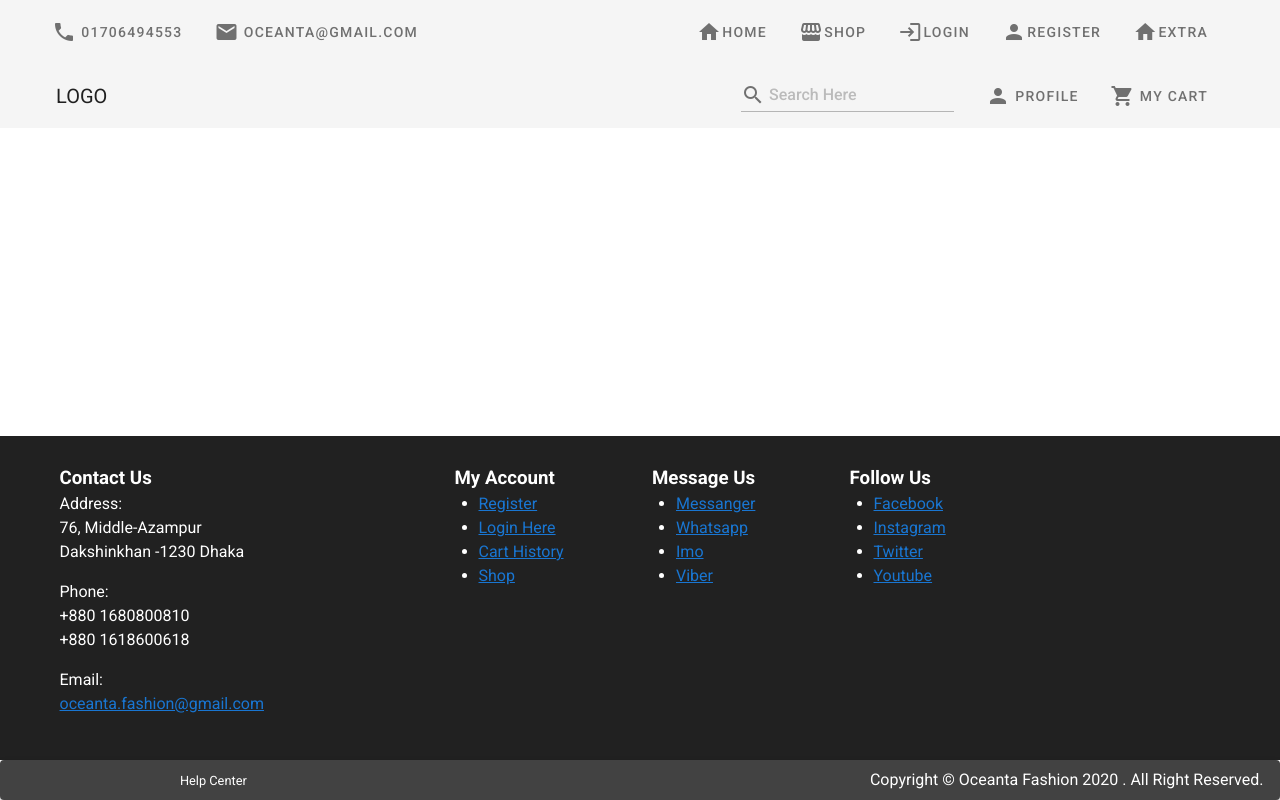
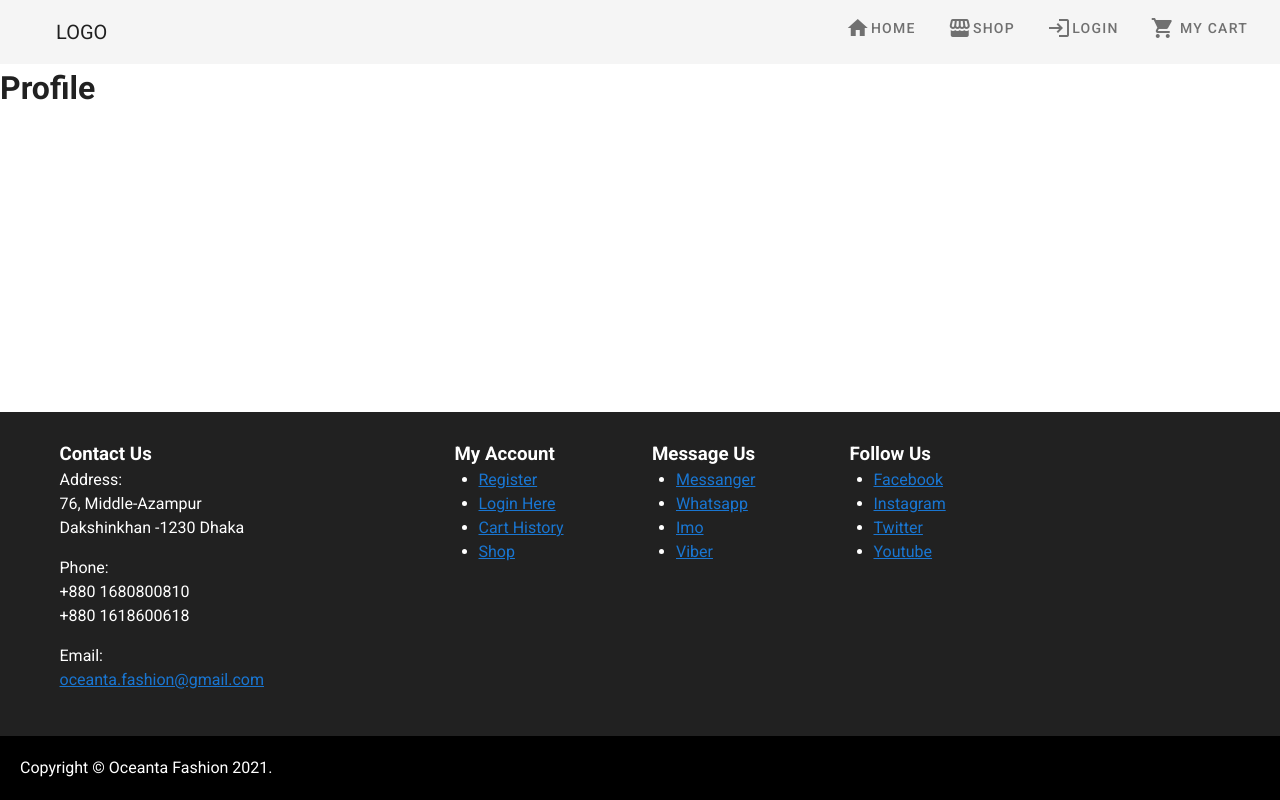
Before and after one commit to SazidAhmed/Nuxt-Vuetify, a Nuxt app: page /profile in a window 1280 px wide. Built offline with nearby package versions, Linux system fonts and the light colour scheme.

Commit message:
nav bar updated

```diff
--- a/components/Hero.vue
+++ b/components/Hero.vue
@@ -1,5 +1,5 @@
 <template>
-    <div class="mt-10 pb-15">
+    <div class="pb-15">
       <!-- slider  -->
         <v-carousel cycle hide-delimiters>
           <v-carousel-item
--- a/components/website/Footer.vue
+++ b/components/website/Footer.vue
@@ -77,28 +77,11 @@
                         </div>
                     </v-col>
                 </v-row>
-
             </div>
         </v-footer>
-        <v-card>
-            <v-row no-gutters
-                class="grey darken-3 py-2 text-center white--text "
-                >
-                <v-col
-                    cols="12"
-                    sm="4"
-                >
-                <small>Help Center</small>
-                </v-col>
-                <v-spacer></v-spacer>
-                <v-col
-                    cols="12"
-                    sm="4"
-                >
-                <span>Copyright © Oceanta Fashion 2020 . All Right Reserved.</span>
-                </v-col>
-            </v-row>
-        </v-card>
+        <div class="black py-5">
+            <span class="ml-5 white--text">Copyright © Oceanta Fashion 2021.</span>
+        </div>
   </div>
 </template>
 
--- a/components/website/Navbar.vue
+++ b/components/website/Navbar.vue
@@ -1,86 +1,59 @@
 <template>
   <div>
     <!--Top Navbar-->
-        <v-toolbar flat class="mainHeader" color="grey lighten-4">
-            <v-toolbar-title class="ml-5 hidden-sm-and-down">
-                <v-btn plain>
-                    <v-icon class="mr-1">mdi-phone</v-icon>
-                    01706494553
-                </v-btn>
-                <v-btn plain>
-                    <v-icon class="mr-1"> mdi-email</v-icon>
-                    oceanta@gmail.com
-                </v-btn>
+    <v-toolbar flat class="mainHeader hidden-sm-and-down" color="grey lighten-4">
+      <!-- desktop -->
+      <v-toolbar-title class="">
+        <v-toolbar-title class="ml-10 hidden-sm-and-down"><span>LOGO</span></v-toolbar-title>
       </v-toolbar-title>
       <v-spacer></v-spacer>
-            <v-toolbar-items class="hidden-sm-and-down mr-10">
-                <v-btn plain><v-icon>mdi-home</v-icon> <NuxtLink to="/" style="text-decoration: none; color: inherit;">Home</NuxtLink></v-btn>
-                <v-btn plain><v-icon>mdi-storefront</v-icon><NuxtLink to="/shop" style="text-decoration: none; color: inherit;">Shop</NuxtLink></v-btn>
-                <v-btn plain><v-icon>mdi-login</v-icon><NuxtLink to="/login" style="text-decoration: none; color: inherit;">Login</NuxtLink></v-btn>
-                <v-btn plain><v-icon>mdi-account</v-icon><NuxtLink to="/register" style="text-decoration: none; color: inherit;">Register</NuxtLink></v-btn>
-                <v-btn plain><v-icon>mdi-home</v-icon><NuxtLink to="/extra" style="text-decoration: none; color: inherit;">Extra</NuxtLink></v-btn>
+      <!-- desktop -->
+      <v-toolbar-items class="flex justify-end mt-5">
+        <div>
+          <NuxtLink to="/" style="text-decoration: none; color: inherit;">
+            <v-btn plain><v-icon>mdi-home</v-icon> Home </v-btn>
+          </NuxtLink>
+          <NuxtLink to="/shop" style="text-decoration: none; color: inherit;">
+            <v-btn plain><v-icon>mdi-storefront</v-icon>Shop</v-btn>
+          </NuxtLink>
+          <NuxtLink to="/login" style="text-decoration: none; color: inherit;">
+            <v-btn plain v-if="!loggedIn"><v-icon>mdi-login</v-icon>Login</v-btn>
+          </NuxtLink>
+          <NuxtLink to="/profile" style="text-decoration: none; color: inherit;">
+            <v-btn plain v-if="loggedIn"><v-icon>mdi-account</v-icon>Profile</v-btn>
+          </NuxtLink>
+        </div>
+        <div>
+          <v-btn plain class="" @click.stop="right = !right"><v-icon class="mr-1">mdi-cart</v-icon>my cart</v-btn>
+        </div>
       </v-toolbar-items>
     </v-toolbar>
     <!--Top Navbar End-->
-        <!--Sub Navbar-->
-        <v-toolbar flat color="grey lighten-4">
-            <v-toolbar-title class="ml-10 hidden-sm-and-down">LOGO</v-toolbar-title>
-               <div class="hidden-md-and-up">
-                <v-menu offset-y>
-                <template v-slot:activator="{ on }">
-                    <v-app-bar-nav-icon v-on="on"></v-app-bar-nav-icon>
-                </template>
-                <v-list class="responsiveMenu">
-                    <v-list-item>
-                    <v-list-item-title><router-link to="/">Home</router-link></v-list-item-title>
-                    </v-list-item>
-                    <v-list-item>
-                    <v-list-item-title><router-link to="/shop">Shop</router-link></v-list-item-title>
-                    </v-list-item>
-                    <v-list-item>
-                    <v-list-item-title><router-link to="/login">Login</router-link></v-list-item-title>
-                    </v-list-item>
-                    <v-list-item>
-                        <v-list-item-title><router-link to="/register">Register</router-link></v-list-item-title>
-                    </v-list-item>
-                    <v-list-item>
-                        <v-list-item-title><router-link to="/register">Profile</router-link></v-list-item-title>
-                    </v-list-item>
-                    <v-list-item>
-                        <v-list-item-title><router-link to="/extra">Extra</router-link></v-list-item-title>
-                    </v-list-item>
-                </v-list>
-                </v-menu>
+
+    <!--mobile Nav-->
+    <v-toolbar flat class="mainHeader hidden-md-and-up" color="grey lighten-4">
+      <v-toolbar-title class="">
+        <v-toolbar-title class="ml-10"><span>LOGO</span></v-toolbar-title>
+      </v-toolbar-title>
+      <v-spacer></v-spacer>
+      <v-toolbar-items class="flex justify-end mt-5">
+        <div>
+          <NuxtLink to="/login" style="text-decoration: none; color: inherit;">
+            <v-btn plain v-if="!loggedIn"><v-icon>mdi-login</v-icon>Login</v-btn>
+          </NuxtLink>
+          <NuxtLink to="/profile" style="text-decoration: none; color: inherit;">
+            <v-btn plain v-if="loggedIn"><v-icon>mdi-account</v-icon>Profile</v-btn>
+          </NuxtLink>
         </div>
-            <v-spacer></v-spacer>
-            <div class="hidden-md-and-up ml-10">
-                <v-btn text>
-                   <h2>Logo</h2>
-                </v-btn>
+        <div>
+          <v-btn plain class="" @click.stop="right = !right"><v-icon class="mr-1">mdi-cart</v-icon>my cart</v-btn>
         </div>
-            <v-spacer></v-spacer>
-            <v-toolbar-items class="hidden-sm-and-down">
-                <v-btn plain>
-                    <v-text-field
-                        class="mt-5"
-                        prepend-inner-icon="mdi-magnify"
-                        placeholder="Search Here"
-                    ></v-text-field>
-                </v-btn>
-                <v-btn plain>
-                    <v-icon class="mr-1">mdi-account</v-icon>
-                    Profile
-                </v-btn>
-                <v-btn plain class="mr-10" @click.stop="right = !right">
-                    <v-icon class="mr-1">mdi-cart</v-icon>
-                    my cart
-                </v-btn>
       </v-toolbar-items>
-            <div class="hidden-md-and-up">
-              <v-btn @click.stop="right = !right"><v-icon>mdi-cart</v-icon>my cart</v-btn>
+    </v-toolbar>
+    <!--mobile Nav-->
 
-            </div>
-        </v-toolbar>
+    <!-- <v-btn plain><v-text-field class="mt-5" prepend-inner-icon="mdi-magnify" placeholder="Search Here"></v-text-field></v-btn> -->
+    <!-- right sidebar -->
     <v-navigation-drawer v-model="right" fixed right temporary width="300">
       <v-list dense>
       <v-list-item link>
@@ -106,9 +79,7 @@
               </v-col>
               <v-col xs="2">
                 <div class="caption grey--text">XXL</div>
-
               </v-col>
-
           </v-col>
           <v-col order="1">
           <div class="mt-5 text-center">Qty: 1</div>
@@ -116,7 +87,6 @@
         </v-row>
       </v-container>
       <div class="row">
-
         <v-simple-table class="text-center mt-10">
             <template v-slot:default>
               <tbody>
@@ -130,14 +100,25 @@
               </tbody>
             </template>
         </v-simple-table>
-
       </div>
       <v-btn rounded color="primary"  dark class=" mt-10">
-
           <NuxtLink to="/checkOut" style="text-decoration: none; color: inherit;" >Checkout</NuxtLink>
       </v-btn>
-
-
+    </v-list>
+    </v-navigation-drawer>
+    <!--Sub Navbar End-->
+     <!-- right sidebar -->
+    <v-navigation-drawer v-model="left" fixed left temporary width="300">
+      <v-list dense>
+      <v-list-item link>
+        <v-list-item-action>
+          <v-icon>mdi-shopping basket</v-icon>
+        </v-list-item-action>
+        <v-list-item-content>
+          <v-list-item-title>Logo</v-list-item-title>
+        </v-list-item-content>
+      </v-list-item>
+      <v-divider></v-divider>
     </v-list>
     </v-navigation-drawer>
     <!--Sub Navbar End-->
@@ -147,14 +128,16 @@
 <script>
 export default {
   name: "Navbar",
-    props: {
+  props:{
     source: String,
     },
     data () {
       return {
       right: null,
       right: false,
-
+      left: null,
+      left: false,
+      loggedIn:false,
       items: [
           {
             name: 'Subtotal',
@@ -180,4 +163,8 @@ export default {
     text-decoration: none;
     color: grey;
  }
+ span:hover {
+  cursor: pointer;
+  color: tomato;
+}
 </style>
--- /dev/null
+++ b/pages/profile.vue
@@ -0,0 +1,13 @@
+<template>
+  <h1>Profile</h1>
+</template>
+
+<script>
+export default {
+
+}
+</script>
+
+<style>
+
+</style>
```
Lines whose indentation alone changed are shown as unchanged.
